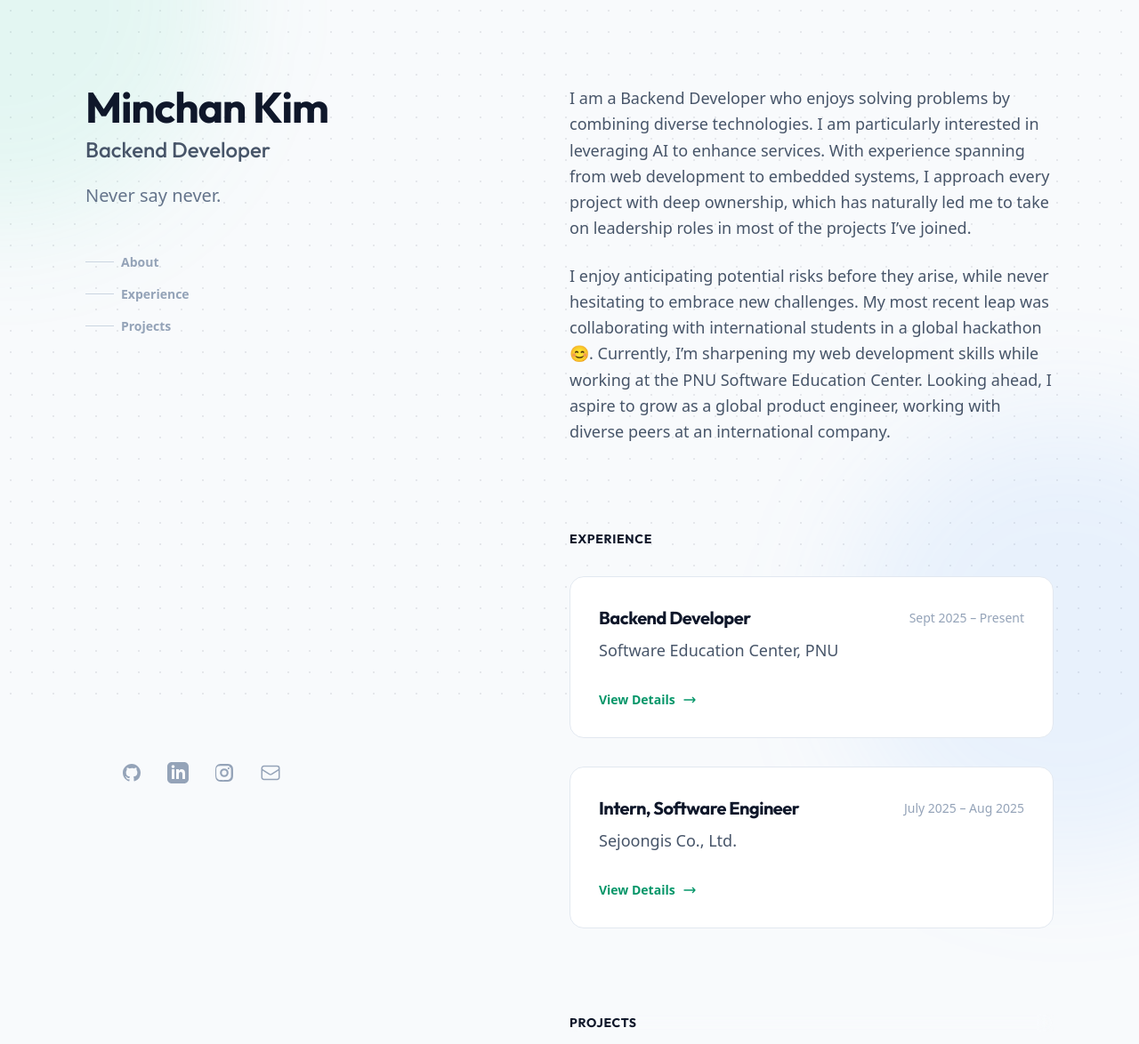
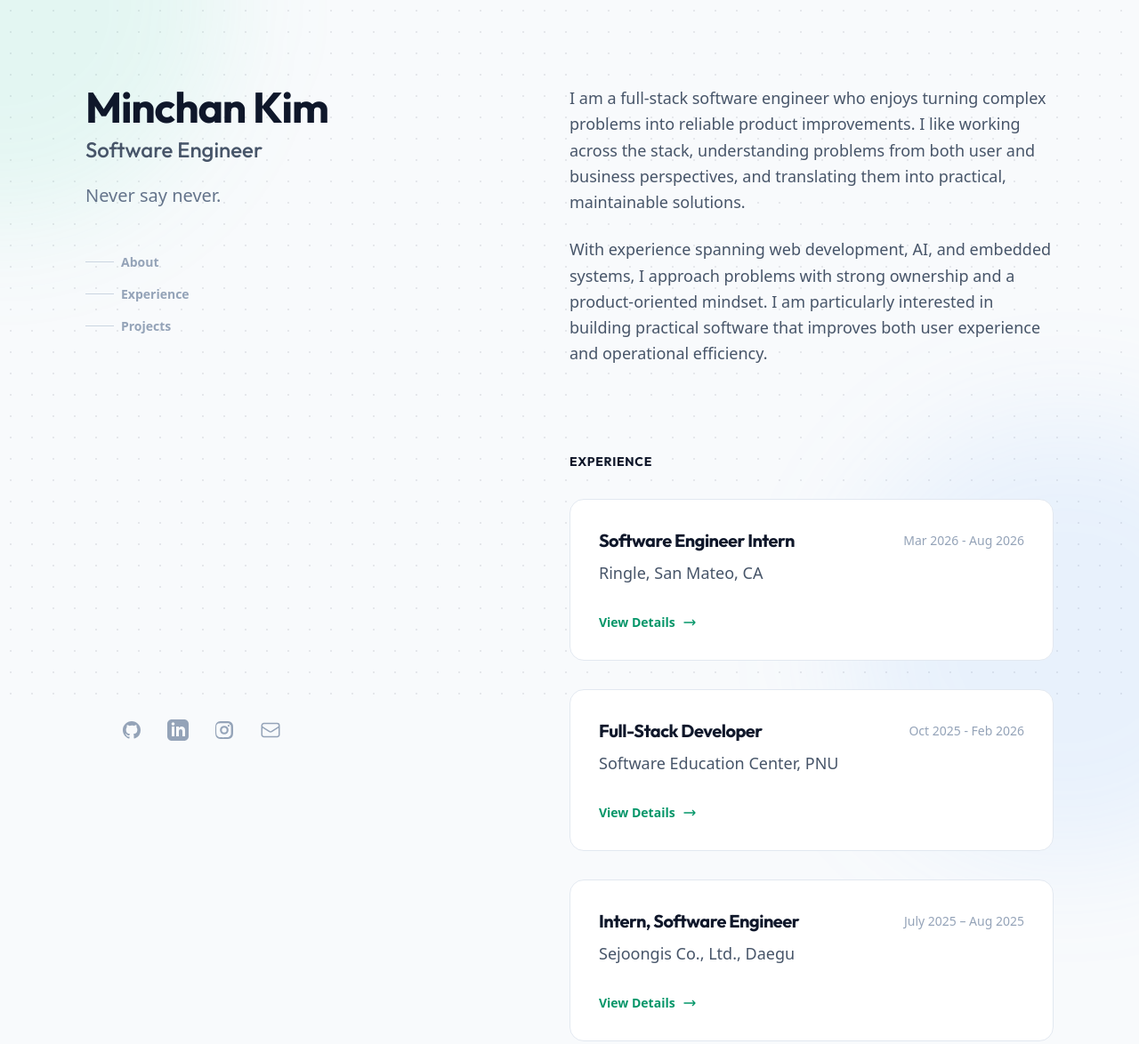
Before and after one commit to banchan01/banchan01.github.io, an Astro site: page / in a window 1280 px wide. Shown: the top 1174 px of the page at 89% size. Built offline with nearby package versions, Linux system fonts and the light colour scheme; Astro itself is replaced by a stand-in of ours.

Commit message:
Update portfolio experience and introduction

```diff
--- /dev/null
+++ b/src/content/experience/ringle.md
@@ -0,0 +1,15 @@
+---
+role: "Software Engineer Intern"
+organization: "Ringle, San Mateo, CA"
+date: "Mar 2026 - Aug 2026"
+tags: ["Full Stack", "Automation", "Operations"]
+order: 0
+---
+
+Resolved user-reported issues across <a href="https://www.ringleplus.com/ko/1on1" target="_blank" rel="noopener noreferrer" class="!text-blue-600 !underline !decoration-blue-600 font-bold">Ringle</a>'s services and improved admin tools, particularly for <a href="https://www.ringleteens.com/ko/teens/landing/home" target="_blank" rel="noopener noreferrer" class="!text-blue-600 !underline !decoration-blue-600 font-bold">Ringle Teens</a>. Also streamlined content workflows with the content team, including automating textbook publishing.
+
+## Key Contributions
+- Built an automated content publishing pipeline that consolidated a fragmented manual workflow around **Google Docs** and migrated **3,000+ learning materials** while maintaining backward compatibility.
+- Replaced recurring promotion benefit update requests with an **operations-managed system**, cutting update time from **60+ minutes to 5 minutes**.
+- Automated daily eligibility tracking and reward issuance for a promotion, saving the operations team **10 hours of manual work per month**.
+- Investigated and resolved **100+ production issues** across the product.
--- a/src/content/experience/sejoongis.md
+++ b/src/content/experience/sejoongis.md
@@ -1,6 +1,6 @@
 ---
 role: "Intern, Software Engineer"
-organization: "Sejoongis Co., Ltd."
+organization: "Sejoongis Co., Ltd., Daegu"
 date: "July 2025 – Aug 2025"
 tags: ["Backend", "Network", "Server"]
 order: 2
--- a/src/content/experience/sw-edu-center.md
+++ b/src/content/experience/sw-edu-center.md
@@ -1,7 +1,7 @@
 ---
-role: "Backend Developer"
+role: "Full-Stack Developer"
 organization: "Software Education Center, PNU"
-date: "Sept 2025 – Present"
+date: "Oct 2025 - Feb 2026"
 website: "https://code.pusan.ac.kr/"
 github: "https://github.com/pnu-code-place"
 tags: ["Backend", "Frontend", "Server"]
--- a/src/pages/index.astro
+++ b/src/pages/index.astro
@@ -52,7 +52,7 @@ const experiences = await Promise.all(rawExperiences.map(async (exp) => {
              Minchan Kim
            </h1>
            <h2 class="text-xl md:text-2xl text-slate-600 font-medium mb-5">
-             Backend Developer
+             Software Engineer
            </h2>
            <p class="text-slate-500 text-xl leading-relaxed max-w-sm mb-12">
              Never say never.
@@ -75,7 +75,7 @@ const experiences = await Promise.all(rawExperiences.map(async (exp) => {
            </nav>
 
            <!-- Social Icons (Moved to bottom) -->
-           <div class="flex gap-7 items-center mt-[30rem] ml-10">
+           <div class="flex gap-7 items-center mt-16 lg:mt-[27rem] ml-10">
                 <a href="https://github.com/banchan01" target="_blank" class="text-slate-400 hover:text-emerald-600 transition-colors">
                   <span class="sr-only">GitHub</span>
                   <svg class="w-6 h-6" fill="currentColor" viewBox="0 0 24 24" aria-hidden="true">
@@ -134,11 +134,10 @@ const experiences = await Promise.all(rawExperiences.map(async (exp) => {
         <section id="about">
              <div class="space-y-6 text-slate-600 text-lg leading-relaxed">
                 <p>
-                    I am a Backend Developer who enjoys solving problems by combining diverse technologies. I am particularly interested in leveraging AI to enhance services. With experience spanning from web development to embedded systems, I approach every project with deep ownership, which has naturally led me to take on leadership roles in most of the projects I’ve joined.
+                    I am a full-stack software engineer who enjoys turning complex problems into reliable product improvements. I like working across the stack, understanding problems from both user and business perspectives, and translating them into practical, maintainable solutions.
                 </p>
                 <p>
-                    I enjoy anticipating potential risks before they arise, while never hesitating to embrace new challenges. My most recent leap was collaborating with international students in a global hackathon 😊.
-Currently, I’m sharpening my web development skills while working at the PNU Software Education Center. Looking ahead, I aspire to grow as a global product engineer, working with diverse peers at an international company.
+                    With experience spanning web development, AI, and embedded systems, I approach problems with strong ownership and a product-oriented mindset. I am particularly interested in building practical software that improves both user experience and operational efficiency.
                 </p>
              </div>
         </section>
```
